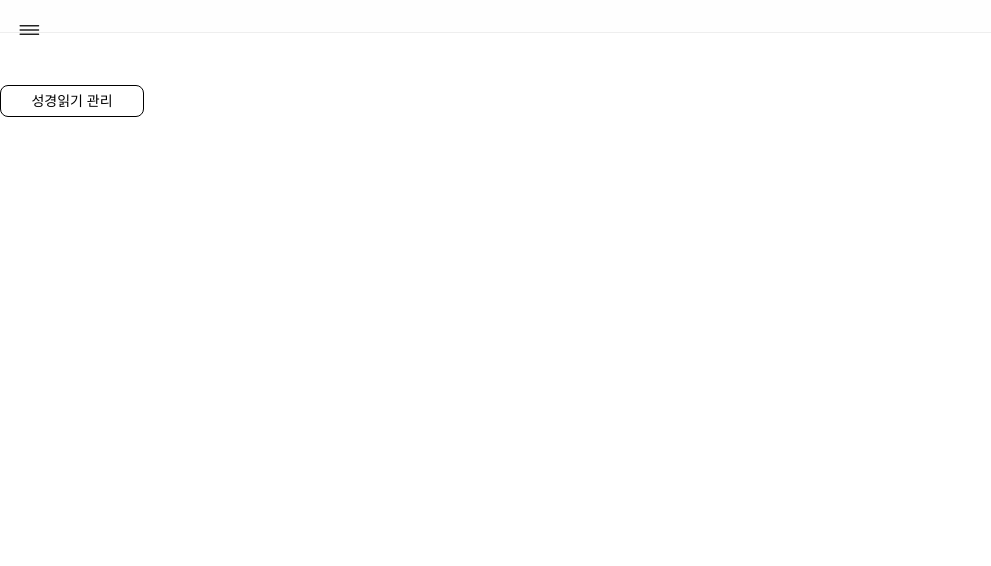
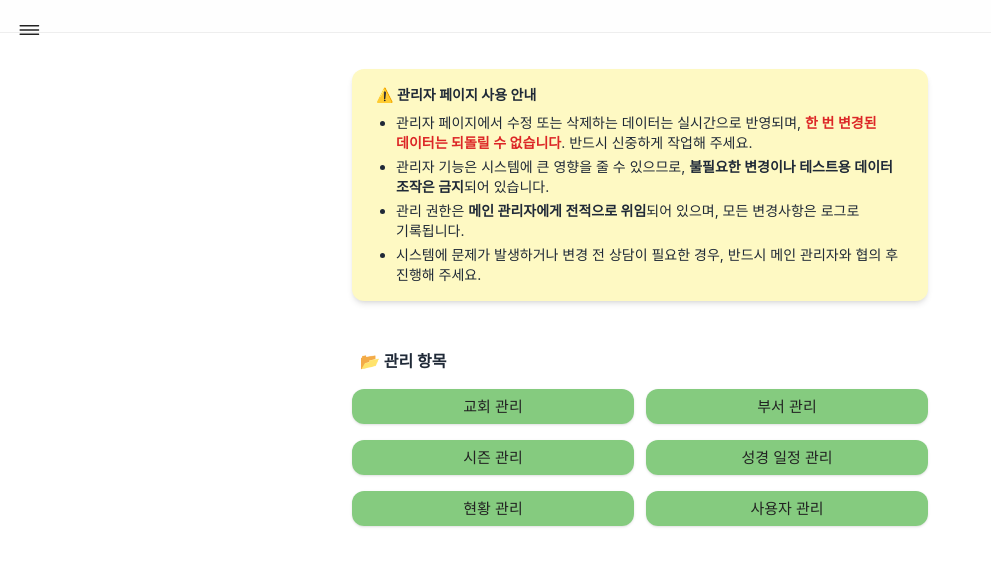
Before and after one commit to AMeaningfulStar/dongan-bibile, a Next.js app: page /admin in a window 1280 px wide. Shown: the top 566 px of the page, without its empty margins (0-991 px from the left). Built offline with nearby package versions, Linux system fonts and the light colour scheme; no server answers.

Commit message:
edit: admin 페이지-주의 사항 텍스트 및 각 관리 페이지로 이동 버튼

```diff
--- a/src/app/admin/page.tsx
+++ b/src/app/admin/page.tsx
@@ -3,13 +3,65 @@ import Link from 'next/link'
 
 export default function Admin() {
   return (
-    <div className="flex flex-col gap-y-6 py-8">
-      <Link
-        href={'/admin/setbible'}
-        className="flex h-8 w-36 items-center justify-center rounded-lg border border-black bg-white"
-      >
-        <span className="text-sm font-normal leading-none">성경읽기 관리</span>
-      </Link>
+    <div className="flex flex-grow flex-col items-center px-3 pt-4">
+      <div className="mb-6 max-w-xl rounded-xl bg-yellow-100 px-6 py-4 text-sm text-gray-800 shadow-md">
+        <p className="mb-2 font-semibold">⚠️ 관리자 페이지 사용 안내</p>
+        <ul className="list-disc space-y-1 pl-5">
+          <li>
+            관리자 페이지에서 수정 또는 삭제하는 데이터는 실시간으로 반영되며,{' '}
+            <span className="font-semibold text-red-600">한 번 변경된 데이터는 되돌릴 수 없습니다</span>. 반드시
+            신중하게 작업해 주세요.
+          </li>
+          <li>
+            관리자 기능은 시스템에 큰 영향을 줄 수 있으므로,{' '}
+            <span className="font-semibold">불필요한 변경이나 테스트용 데이터 조작은 금지</span>되어 있습니다.
+          </li>
+          <li>
+            관리 권한은 <span className="font-semibold">메인 관리자에게 전적으로 위임</span>되어 있으며, 모든 변경사항은
+            로그로 기록됩니다.
+          </li>
+          <li>시스템에 문제가 발생하거나 변경 전 상담이 필요한 경우, 반드시 메인 관리자와 협의 후 진행해 주세요.</li>
+        </ul>
+      </div>
+      <h2 className="mt-6 w-full max-w-xl px-2 text-base font-bold text-gray-800">📂 관리 항목</h2>
+      <div className="mt-4 grid w-full max-w-xl grid-cols-2 gap-x-3 gap-y-4">
+        <Link
+          href={'/admin/churches'}
+          className="flex w-full items-center justify-center rounded-xl bg-gl-green-opacity-50 px-4 py-2.5 text-caption-15-l text-gl-black-base shadow"
+        >
+          교회 관리
+        </Link>
+        <Link
+          href={'/admin/departments'}
+          className="flex w-full items-center justify-center rounded-xl bg-gl-green-opacity-50 px-4 py-2.5 text-caption-15-l text-gl-black-base shadow"
+        >
+          부서 관리
+        </Link>
+        <Link
+          href={'/admin/season'}
+          className="flex w-full items-center justify-center rounded-xl bg-gl-green-opacity-50 px-4 py-2.5 text-caption-15-l text-gl-black-base shadow"
+        >
+          시즌 관리
+        </Link>
+        <Link
+          href={'/admin/schedule'}
+          className="flex w-full items-center justify-center rounded-xl bg-gl-green-opacity-50 px-4 py-2.5 text-caption-15-l text-gl-black-base shadow"
+        >
+          성경 일정 관리
+        </Link>
+        <Link
+          href={'/admin/overview'}
+          className="flex w-full items-center justify-center rounded-xl bg-gl-green-opacity-50 px-4 py-2.5 text-caption-15-l text-gl-black-base shadow"
+        >
+          현황 관리
+        </Link>
+        <Link
+          href={'/admin/users'}
+          className="flex w-full items-center justify-center rounded-xl bg-gl-green-opacity-50 px-4 py-2.5 text-caption-15-l text-gl-black-base shadow"
+        >
+          사용자 관리
+        </Link>
+      </div>
     </div>
   )
 }
```
